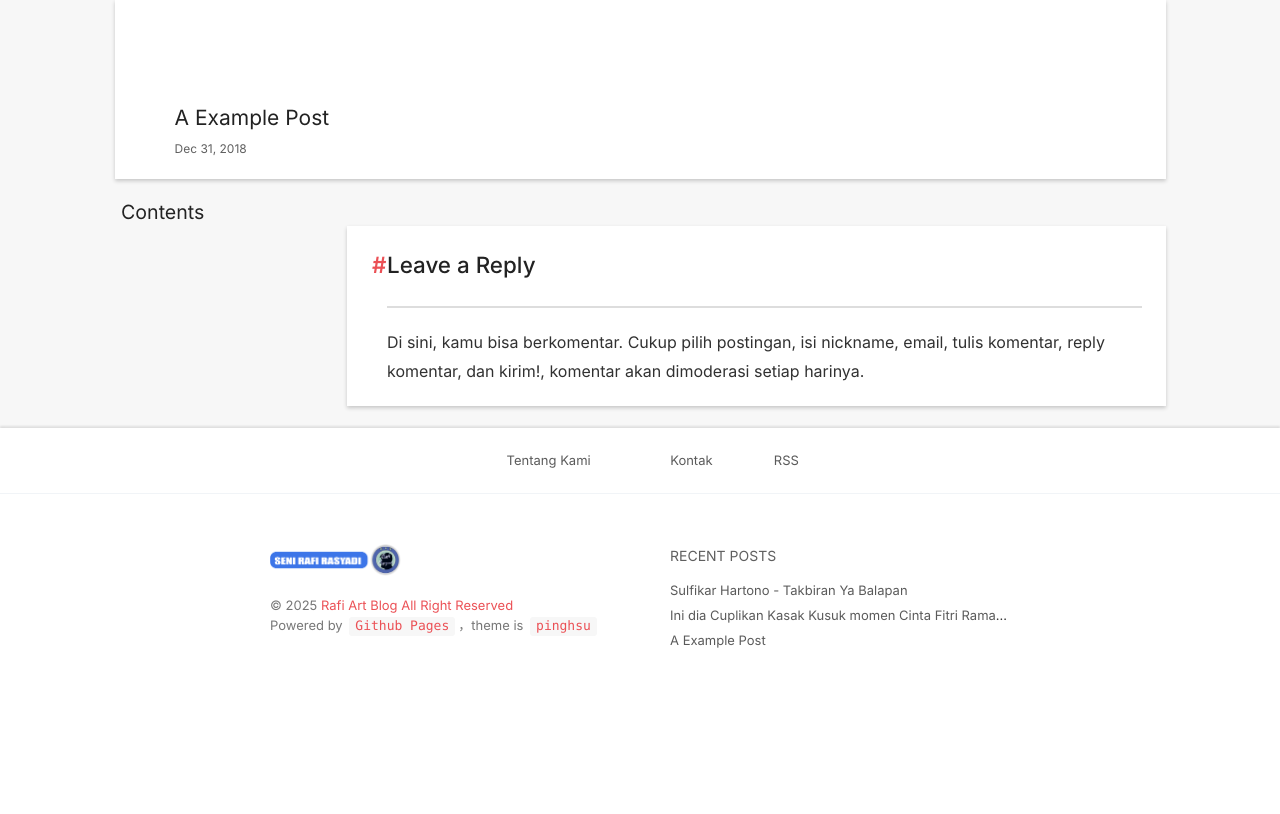
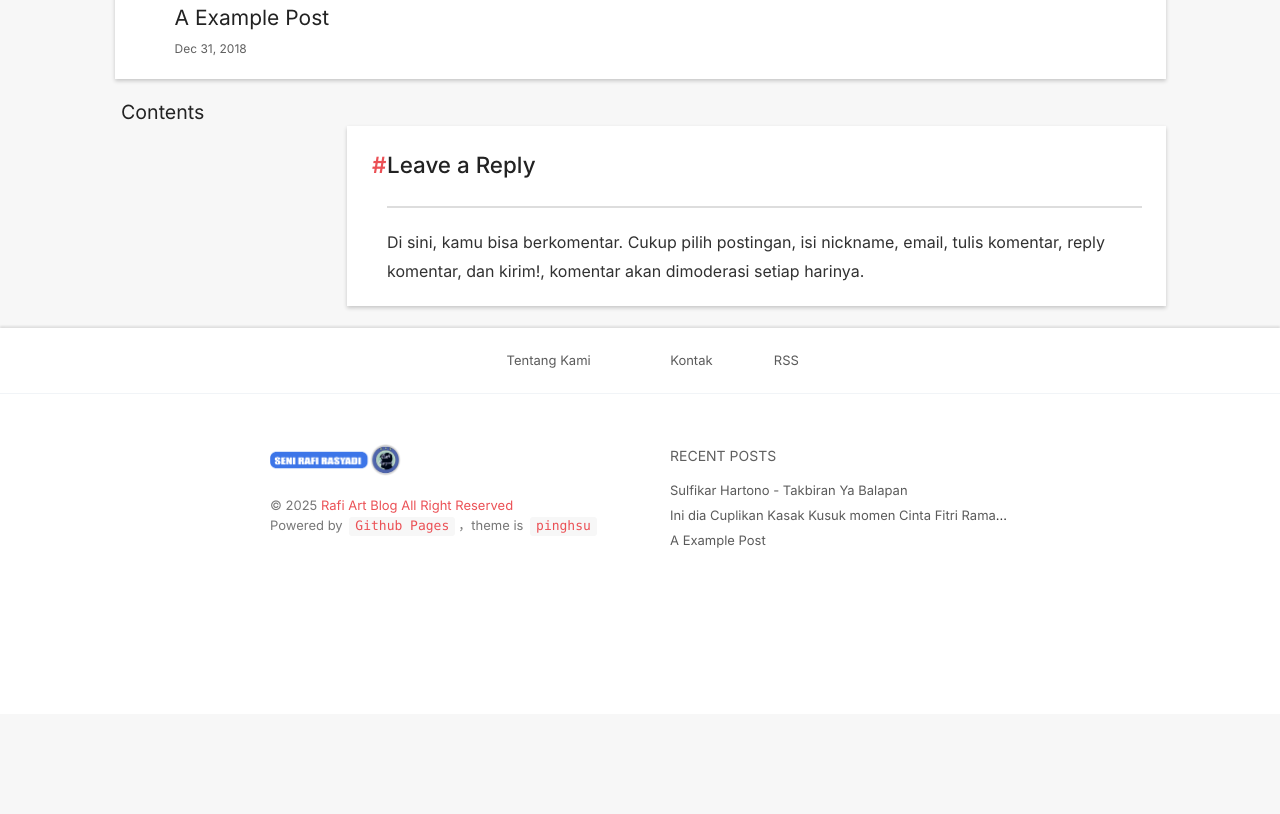
Before and after one commit to rafi-sudo/rafiart, a Jekyll site: the page built from _posts/2019-01-01-example-post.md, in a window 1280 px wide. Shown: the part 100-914 px from the top of the page. Built offline with Jekyll 4.4.1, drawn with Linux system fonts in a browser that asks for light colours; nearby versions of some CDN libraries; some web fonts are replaced; comment, search, counter and statistics services are not loaded.

Commit message:
Update default.html

```diff
--- a/_layouts/default.html
+++ b/_layouts/default.html
@@ -7,8 +7,6 @@
 
     {% include header.html %}
 
-    {% include subheader.html %}
-
     {{ content }}
 
     {% include footer.html %}
```
